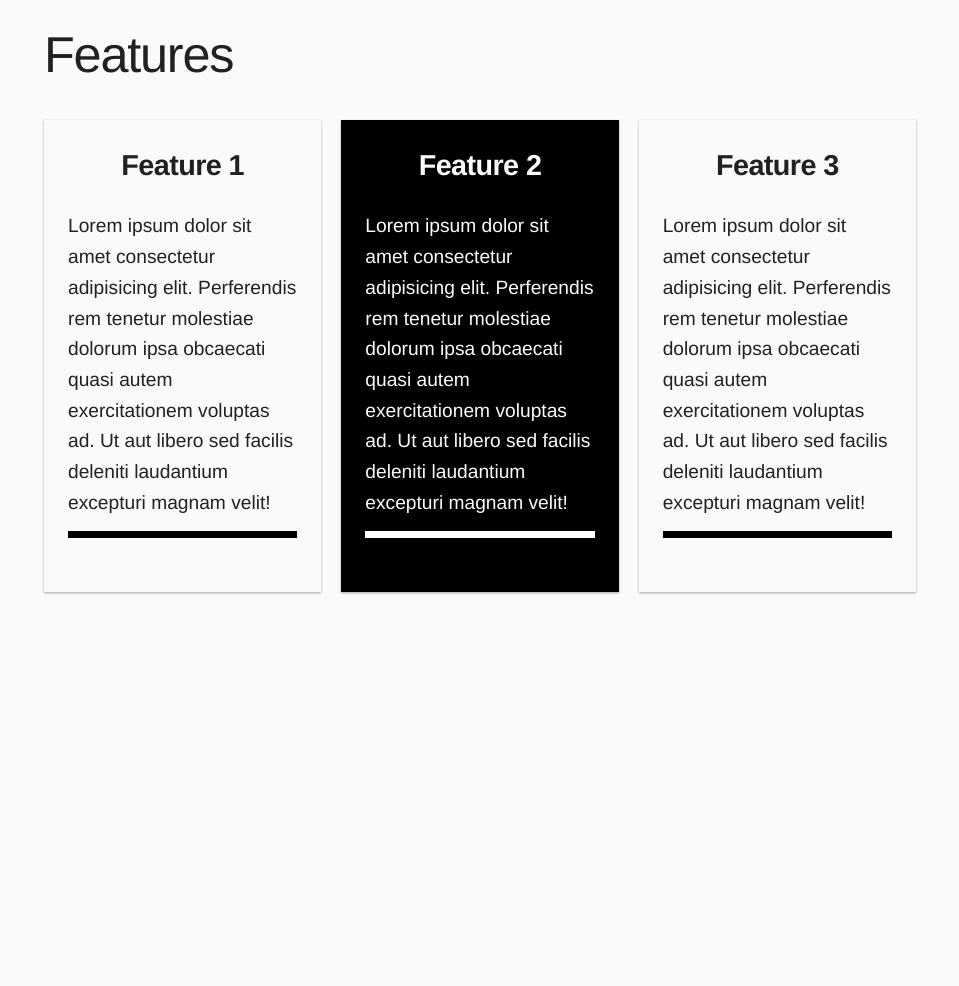
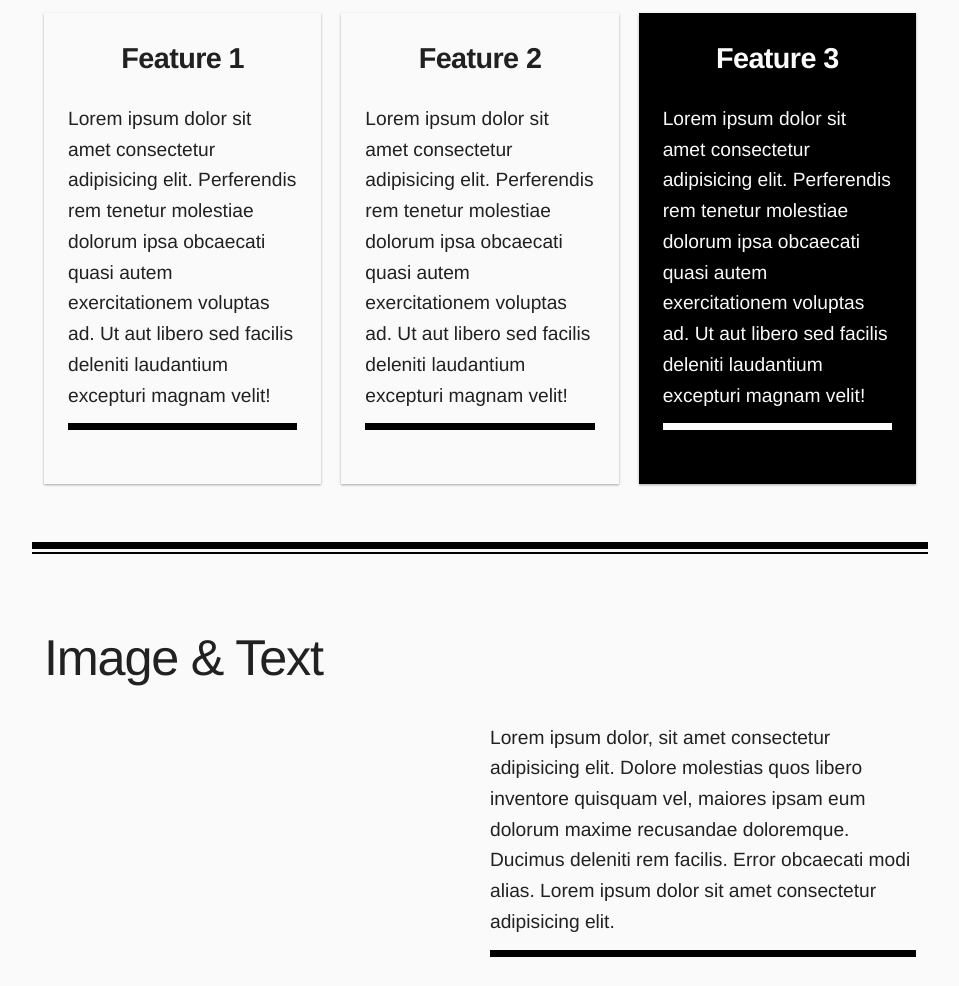
Before and after one commit to suryast/ui-library-vanillajs, a website built with Parcel: page index.html in a window 1280 px wide. Shown: the part 1811-2797 px from the top of the page, without its empty margins (160-1119 px from the left). Before the commit the page ends 2437 px from the top, so only its background shows below. Built offline with nearby package versions, Linux system fonts and the light colour scheme.

Commit message:
Add image component + some refactors

```diff
--- a/content-components.js
+++ b/demo-components.js
@@ -4,11 +4,14 @@ import hero from "./src/components/hero";
 import row from "./src/components/row";
 import link from "./src/components/link";
 import feature from "./src/components/feature";
+import image from "./src/components/image";
 
+// Helpers
 import { position as gridLocation } from "./src/helpers/grid-position";
 import { divider as sectionDivider } from "./src/helpers/divider";
 
-export function headerExample() {
+// Hero section
+export function heroExample() {
   return (
     container(
       header(`Vanilla JS Component Library`, `h1`),
@@ -26,6 +29,7 @@ export function headerExample() {
   );
 }
 
+// Grid system using CSS grid
 export function gridExample() {
   return (
     container(
@@ -54,8 +58,7 @@ export function gridExample() {
         `<p style="${gridLocation(
           5
         )}">Lorem ipsum dolor, sit amet consectetur adipisicing elit.</p>`
-      ),
-      sectionDivider()
+      )
     ) +
     container(
       header(`Features`, `h2`),
@@ -75,7 +78,7 @@ export function gridExample() {
             description: `Lorem ipsum dolor sit amet consectetur adipisicing elit. Perferendis rem tenetur molestiae dolorum ipsa obcaecati quasi autem exercitationem voluptas ad. Ut aut libero sed facilis deleniti laudantium excepturi magnam velit!`,
             location: `2`
           },
-          true
+          false
         ),
         feature(
           {
@@ -83,9 +86,35 @@ export function gridExample() {
             description: `Lorem ipsum dolor sit amet consectetur adipisicing elit. Perferendis rem tenetur molestiae dolorum ipsa obcaecati quasi autem exercitationem voluptas ad. Ut aut libero sed facilis deleniti laudantium excepturi magnam velit!`,
             location: `3`
           },
-          false
+          true
         )
-      )
+      ) + sectionDivider()
     )
   );
 }
+
+// Accordian and Tabs
+export function paginatedExample() {
+  return container(
+    header(`Image & Text`, `h2`),
+    row(
+      `halves`,
+      `<p style="${gridLocation(
+        2
+      )}">Lorem ipsum dolor, sit amet consectetur adipisicing elit. Dolore molestias quos libero inventore quisquam vel, maiores ipsam eum dolorum maxime recusandae doloremque. Ducimus deleniti rem facilis. Error obcaecati modi alias. Lorem ipsum dolor sit amet consectetur adipisicing elit.</p>`,
+      image({
+        source: `https://source.unsplash.com/`,
+        alt: `Tokyo at Night`,
+        size: `400x400/?seoul,city`
+      }),
+      image({
+        source: `https://source.unsplash.com/`,
+        alt: `Tokyo at Night`,
+        size: `400x400/?busan,city`
+      }) +
+        `<p style="${gridLocation(
+          2
+        )}">Lorem ipsum dolor, sit amet consectetur adipisicing elit. Dolore molestias quos libero inventore quisquam vel, maiores ipsam eum dolorum maxime recusandae doloremque. Ducimus deleniti rem facilis. Error obcaecati modi alias. Lorem ipsum dolor sit amet consectetur adipisicing elit.</p>`
+    )
+  );
+}
--- a/index.js
+++ b/index.js
@@ -1,4 +1,4 @@
-import { headerExample, gridExample } from "./content-components";
+import { heroExample, gridExample, paginatedExample } from "./demo-components";
 
 const UI = {
   render: function(content, where = "beforeend") {
@@ -7,5 +7,6 @@ const UI = {
   }
 };
 
-UI.render(headerExample());
+UI.render(heroExample());
 UI.render(gridExample());
+UI.render(paginatedExample());
--- /dev/null
+++ b/src/components/image.js
@@ -0,0 +1,6 @@
+export default function row(link) {
+  let markup = `<div class="image">`;
+  markup += `<img src="${link.source}/${link.size}" alt="${link.alt}" />`;
+  markup += `</div>`;
+  return markup;
+}
--- a/src/css/styles.css
+++ b/src/css/styles.css
@@ -604,7 +604,7 @@ there.
 
 .hero {
   background-color: #efefef;
-  background-image: url("https://source.unsplash.com/1320x768/?tokyo,night");
+  background-image: url("https://source.unsplash.com/1320x768/?tokyo");
   background-size: cover;
   background-position: center;
   background-repeat: no-repeat;
```
Also changed, not shown: README.MD.
